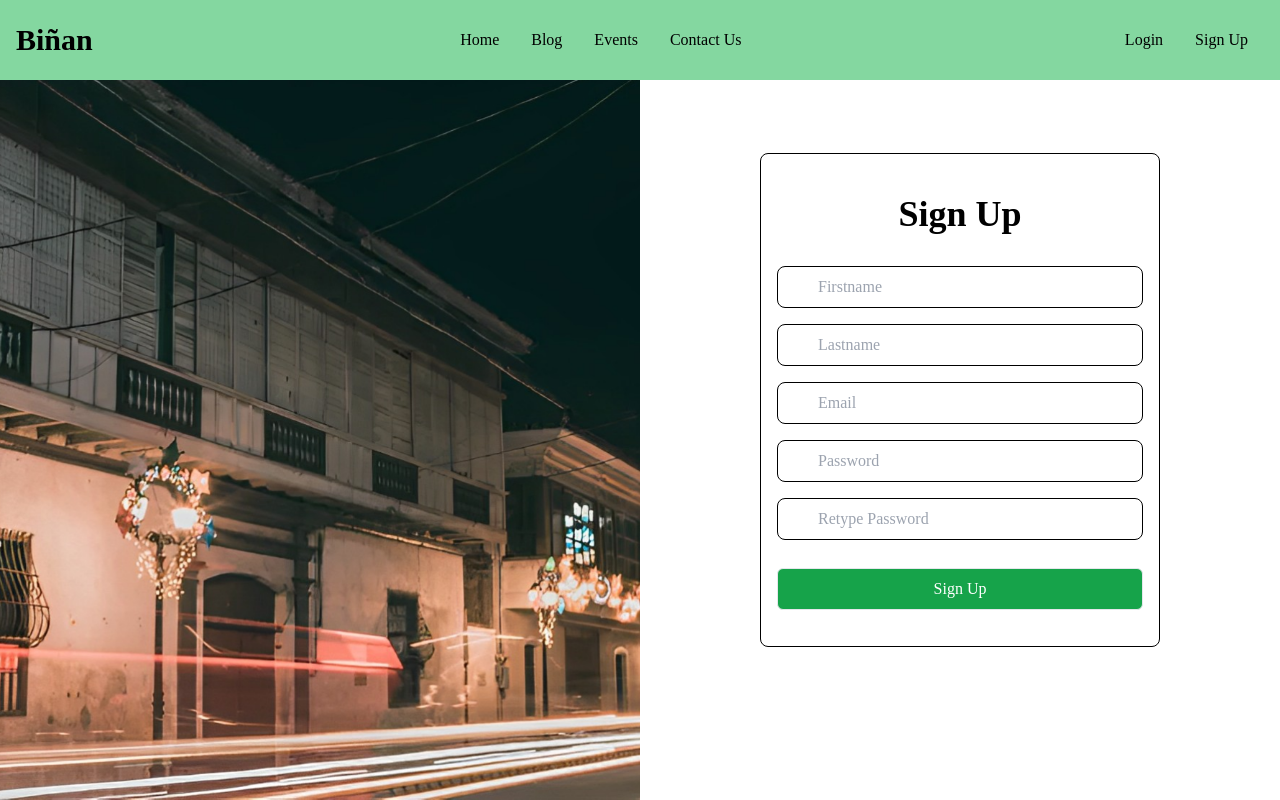
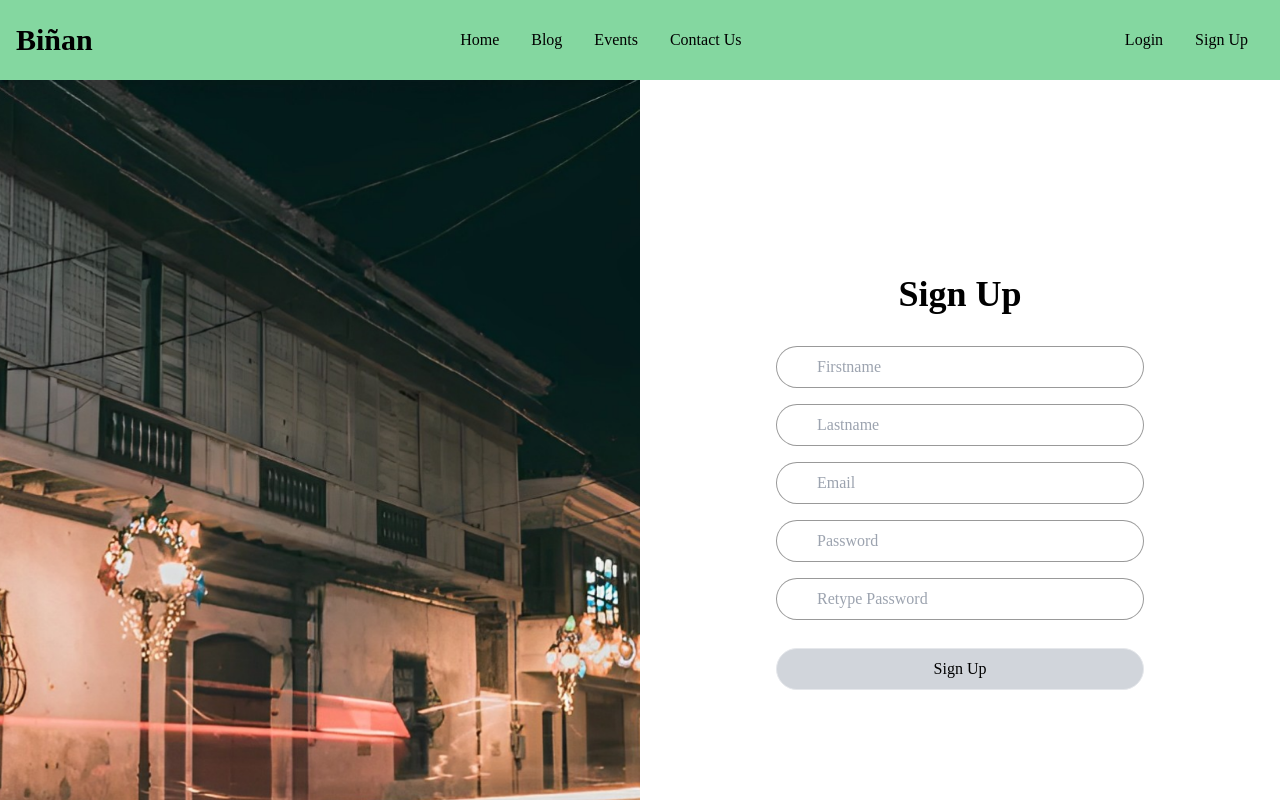
Before and after one commit to jeyanagarcia/web-reservation, a React (Create React App) app: page /signup in a window 1280 px wide. Shown: the top 800 px of the page. Built offline with nearby package versions, Linux system fonts and the light colour scheme; no server answers.

Commit message:
Minor changes to Login and Sign Up UI, Sticky Header

```diff
--- a/src/components/login-signup/login.jsx
+++ b/src/components/login-signup/login.jsx
@@ -31,20 +31,17 @@ const Login = () => {
 
   return (
     <div className='grid grid-cols-1 sm:grid-cols-2 h-screen w-full'>
-      <div className='hidden sm:block' style={{ marginTop: '4rem' }}>
-        <img className='w-full h-full object-cover' src={images.login} />
-      </div>
 
       <div className='bg-transparent flex flex-col justify-center items-center '>
         <div className='flex flex-col justify-center'>
-        <form className='max-w-[500px] w-full bg-transparent p-4 border border-black rounded-lg' onSubmit={handleSubmit}>
+        <form className='max-w-[500px] w-full bg-transparent p-4' onSubmit={handleSubmit}>
 
             <h2 className='text-4xl font-bold text-center py-6'>Sign In</h2>
 
             <div className='flex flex-col py-2 relative'>
               <FontAwesomeIcon icon={faEnvelope} className='text-gray-400 absolute left-3 top-1/2 transform -translate-y-1/2' />
               <input
-                className='border border-black p-2 rounded-lg pl-10 w-full'
+                className='border-black border-opacity-40 p-2 rounded-full pl-10 border w-full'
                 type="email"
                 placeholder='Email'
                 value={email}
@@ -55,7 +52,7 @@ const Login = () => {
             <div className='flex flex-col py-2 relative'>
               <FontAwesomeIcon icon={faLock} className='text-gray-400 absolute left-3 top-1/2 transform -translate-y-1/2' />
               <input
-                className='border border-black p-2 rounded-lg pl-10 w-full'
+                 className='border-black border-opacity-40 p-2 rounded-full pl-10 border w-full'
                 type="password"
                 placeholder='Password'
                 value={password}
@@ -63,7 +60,7 @@ const Login = () => {
               />
             </div>
 
-            <button className='rounded-full border w-full my-5 py-2 bg-green-600 hover:bg-green-500 text-white'>Sign In</button>
+            <button className='rounded-full border w-full my-5 py-2 bg-black hover:bg-gray-500 text-white'>Sign In</button>
             <div className='flex justify-between gap-5'>
               <p className='flex items-center'><input className='mr-2' type="checkbox" /> Remember Me</p>
               <br></br>
@@ -75,6 +72,10 @@ const Login = () => {
           </form>
         </div>
       </div>
+
+      <div className='hidden sm:block' style={{ marginTop: '0rem' }}>
+        <img className='w-full h-full object-cover' src={images.login} />
+      </div>
     </div>
   );
 };
--- a/src/components/login-signup/signup.jsx
+++ b/src/components/login-signup/signup.jsx
@@ -27,17 +27,17 @@ const Signup = () => {
 
   return (
     <div className='grid grid-cols-1 sm:grid-cols-2 h-screen w-full'>
-      <div className='hidden sm:block'style={{ marginTop: '4rem' }}>
+      <div className='hidden sm:block'style={{ marginTop: '0rem' }}>
         <img className='w-full h-full object-cover' src={images.signup} alt="" />
       </div>
 
       <div className='bg-transparent flex flex-col justify-center'>
-        <form className='max-w-[400px] w-full mx-auto bg-transparent p-4 border border-black rounded-lg ' onSubmit={handleSubmit}>
+        <form className='max-w-[400px] w-full mx-auto bg-transparent p-4' onSubmit={handleSubmit}>
           <h2 className='text-4xl font-bold text-center py-6'>Sign Up</h2>
 
           <div className='flex flex-col py-2'>
           <input
-                className='border border-black p-2 rounded-lg pl-10 w-full'
+                className='border-black border-opacity-40 p-2 rounded-full pl-10 border w-full'
                 type="text"
                 placeholder='Firstname'
                 value={firstname}
@@ -47,7 +47,7 @@ const Signup = () => {
 
           <div className='flex flex-col py-2'>
           <input
-                className='border border-black p-2 rounded-lg pl-10 w-full'
+                className='border-black border-opacity-40 p-2 rounded-full pl-10 border w-full'
                 type="text"
                 placeholder='Lastname'
                 value={lastname}
@@ -57,7 +57,7 @@ const Signup = () => {
 
           <div className='flex flex-col py-2'>
           <input
-                className='border border-black p-2 rounded-lg pl-10 w-full'
+                className='border-black border-opacity-40 p-2 rounded-full pl-10 border w-full'
                 type="email"
                 placeholder='Email'
                 value={email}
@@ -67,7 +67,7 @@ const Signup = () => {
 
           <div className='flex flex-col py-2'>
           <input
-                className='border border-black p-2 rounded-lg pl-10 w-full'
+                className='border-black border-opacity-40 p-2 rounded-full pl-10 border w-full'
                 type="password"
                 placeholder='Password'
                 value={password}
@@ -77,7 +77,7 @@ const Signup = () => {
 
           <div className='flex flex-col py-2'>
           <input
-                className='border border-black p-2 rounded-lg pl-10 w-full'
+                className='border-black border-opacity-40 p-2 rounded-full pl-10 border w-full'
                 type="password"
                 placeholder='Retype Password'
                 value={repassword}
@@ -85,7 +85,7 @@ const Signup = () => {
                 />
           </div>
 
-          <button className='rounded-5 border w-full my-5 py-2 bg-green-600 hover:bg-green-500 text-white'>Sign Up</button>
+          <button className='rounded-full border w-full my-5 py-2 bg-gray-300 hover:bg-gray-200 text-black'>Sign Up</button>
 
         </form>
       </div>
--- a/src/constant/footer.jsx
+++ b/src/constant/footer.jsx
@@ -5,7 +5,7 @@ import { TiSocialPinterest } from 'react-icons/ti';
 const Footer = () => {
   return (
     <div className='footer-container'>
-      <div className='w-full mt-24 bg-gray-900 text-gray-300 py-2 px-2' style={{ backgroundColor: '#313131', color: '#dcdcdc' }}>
+      <div className='w-full mt-24 bg-gray-900 text-gray-300 py-2 px-2' style={{ backgroundColor: '#313131', color: '#dcdcdc',  marginTop: '0rem' }}>
         <div className='max-w-[1400px] mx-auto grid grid-cols-2 md:grid-cols-6 border-b-2 border-gray-600 py-8 px-4'>
           <div>
             <h6 className='font-bold uppercare pt-2'>ABOUT BIÑAN</h6>
--- a/src/constant/header.jsx
+++ b/src/constant/header.jsx
@@ -32,7 +32,7 @@ const Navbar = () => {
   }, []);
 
   return (
-    <div className={`flex w-full justify-between items-center h-20 px-4 absolute z-10 text-black navbar`}>
+    <div className={` flex w-full justify-between items-center h-20 px-4 z-10 text-black navbar sticky top-0 ` }>
       <div>
         <h1>Biñan</h1>
       </div>
```
